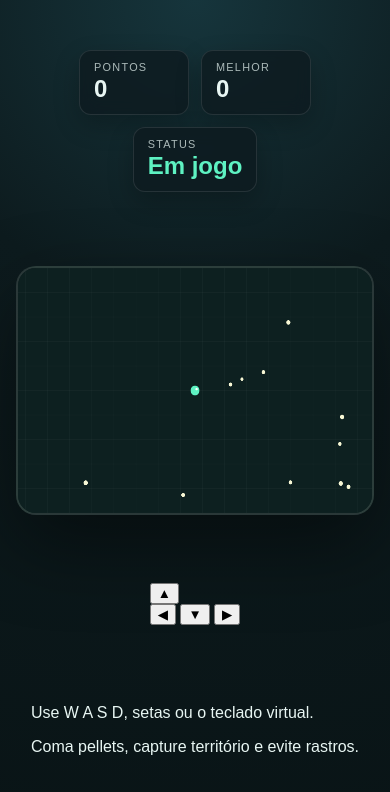
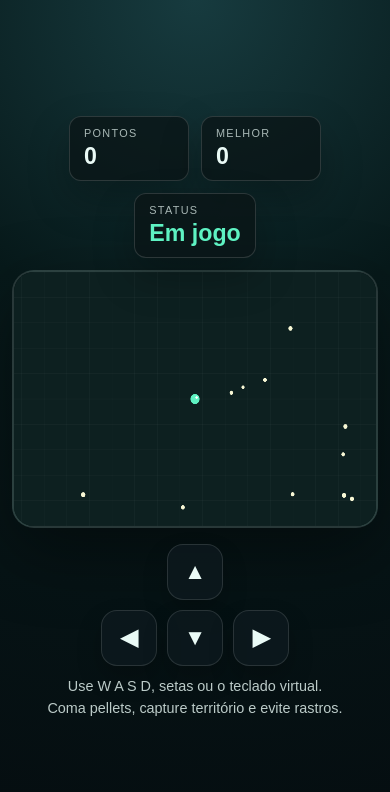
Before and after one commit to tacadaonline/papper.pix, a plain HTML site: page index.html in a window 390 px wide. Drawn offline with Linux system fonts and the light colour scheme.

Commit message:
Refactor CSS variables and layout styles

```diff
--- a/styles.css
+++ b/styles.css
@@ -1,110 +1,165 @@
 :root {
-  --bg: #0d1b1e;
-  --panel: rgba(14, 26, 31, 0.78);
-  --line: rgba(255, 255, 255, 0.1);
-  --text: #e8f6f3;
-  --accent: #5ef2c2;
+  --bg1: #07191a;
+  --bg2: #0f2c2c;
+  --panel: rgba(11, 20, 22, 0.78);
+  --panel-strong: rgba(12, 25, 29, 0.9);
+  --line: rgba(255, 255, 255, 0.14);
+  --text: #eafaf6;
+  --accent: #7ef2c4;
+  --accent-2: #7cc7ff;
+  --good: #a8ff9f;
+  --warning: #ffd166;
   --danger: #ff6b6b;
-  --gold: #ffd166;
 }
 
 * {
   box-sizing: border-box;
 }
 
-body {
+html, body {
   margin: 0;
-  min-height: 100vh;
-  display: grid;
-  place-items: center;
-  background:
-    radial-gradient(circle at top, #16353c 0%, #0d1b1e 35%, #091416 100%);
+  min-height: 100%;
+  background: radial-gradient(circle at top, #173b3f 0%, var(--bg1) 38%, #050d10 100%);
   color: var(--text);
   font-family: Arial, Helvetica, sans-serif;
 }
 
+body {
+  min-height: 100vh;
+  display: flex;
+  align-items: center;
+  justify-content: center;
+  flex-direction: column;
+  padding: 18px 20px 26px;
+  gap: 12px;
+}
+
 .hud {
-  position: fixed;
-  top: 18px;
-  left: 18px;
+  width: min(960px, 92vw);
   display: flex;
   gap: 12px;
-  z-index: 5;
+  justify-content: flex-start;
+  z-index: 10;
   pointer-events: none;
 }
 
 .card {
-  min-width: 110px;
+  min-width: 120px;
   padding: 10px 14px;
-  background: var(--panel);
+  background: rgba(11, 20, 22, 0.72);
   border: 1px solid var(--line);
   border-radius: 12px;
-  backdrop-filter: blur(8px);
-  box-shadow: 0 10px 26px rgba(0, 0, 0, 0.24);
+  box-shadow: 0 18px 40px rgba(0, 0, 0, 0.25);
 }
 
 .card span {
   display: block;
   font-size: 0.68rem;
-  letter-spacing: 0.08rem;
   text-transform: uppercase;
-  opacity: 0.72;
+  opacity: 0.7;
+  letter-spacing: 0.12em;
 }
 
 .card strong {
-  font-size: 1.5rem;
-  line-height: 1.3;
+  display: block;
+  font-size: 1.45rem;
+  margin-top: 4px;
 }
 
 .status-card strong {
   color: var(--accent);
 }
 
-#gameCanvas {
-  width: min(92vw, 960px);
-  height: min(64vw, 600px);
-  max-height: calc(100vh - 80px);
-  background: linear-gradient(180deg, #0d1c1d 0%, #0f2320 100%);
+.game-shell {
+  width: min(960px, 92vw);
+  height: min(600px, 68vw);
+  border-radius: 22px;
+  overflow: hidden;
   border: 2px solid rgba(255, 255, 255, 0.12);
-  border-radius: 20px;
-  box-shadow: 0 30px 80px rgba(0, 0, 0, 0.45);
+  box-shadow: 0 24px 70px rgba(0, 0, 0, 0.42);
+  background: linear-gradient(180deg, #0a1c1d 0%, #0f2725 100%);
 }
 
-.controls {
-  position: fixed;
-  right: 18px;
-  bottom: 18px;
-  padding: 12px 14px;
-  border-radius: 12px;
-  background: rgba(14, 26, 31, 0.76);
-  border: 1px solid var(--line);
-  font-size: 0.9rem;
-  color: rgba(232, 246, 243, 0.82);
+#gameCanvas {
+  display: block;
+  width: 100%;
+  height: 100%;
+  background: linear-gradient(180deg, #091718 0%, #0c1d1b 100%);
 }
 
-.controls p {
+.controls-text {
+  width: min(960px, 92vw);
+  display: flex;
+  justify-content: space-between;
+  gap: 12px;
+  color: rgba(234, 250, 246, 0.8);
+  font-size: 0.96rem;
+  padding: 0 4px;
+}
+
+.controls-text p {
   margin: 0;
 }
 
-.controls p + p {
+.mobile-controls {
+  display: none;
+  width: min(960px, 92vw);
+  justify-content: center;
+  gap: 10px;
+  flex-direction: column;
+  align-items: center;
   margin-top: 4px;
 }
 
-@media (max-width: 720px) {
-  .hud {
-    position: static;
-    margin: 18px 18px 10px;
-    justify-content: center;
-    flex-wrap: wrap;
+.mobile-controls .row {
+  display: flex;
+  gap: 10px;
+}
+
+.dir-btn {
+  width: 56px;
+  height: 56px;
+  border-radius: 16px;
+  border: 1px solid rgba(255, 255, 255, 0.12);
+  background: rgba(14, 26, 31, 0.74);
+  color: var(--text);
+  font-size: 1.4rem;
+  font-weight: bold;
+  box-shadow: 0 12px 24px rgba(0,0,0,0.22);
+}
+
+.dir-btn:active {
+  transform: translateY(2px) scale(0.98);
+}
+
+@media (max-width: 760px) {
+  body {
+    padding-top: 14px;
   }
 
-  body {
-    padding: 0 0 40px;
+  .hud {
+    width: min(94vw, 520px);
+    flex-wrap: wrap;
+    justify-content: center;
   }
 
-  .controls {
-    position: static;
-    margin: 12px auto 0;
-    width: min(90vw, 420px);
+  .game-shell {
+    width: min(94vw, 520px);
+    height: min(66vw, 420px);
+  }
+
+  .controls-text {
+    width: min(94vw, 520px);
+    display: block;
+    text-align: center;
+    font-size: 0.9rem;
+  }
+
+  .controls-text p + p {
+    margin-top: 6px;
+  }
+
+  .mobile-controls {
+    display: flex;
   }
 }
```
